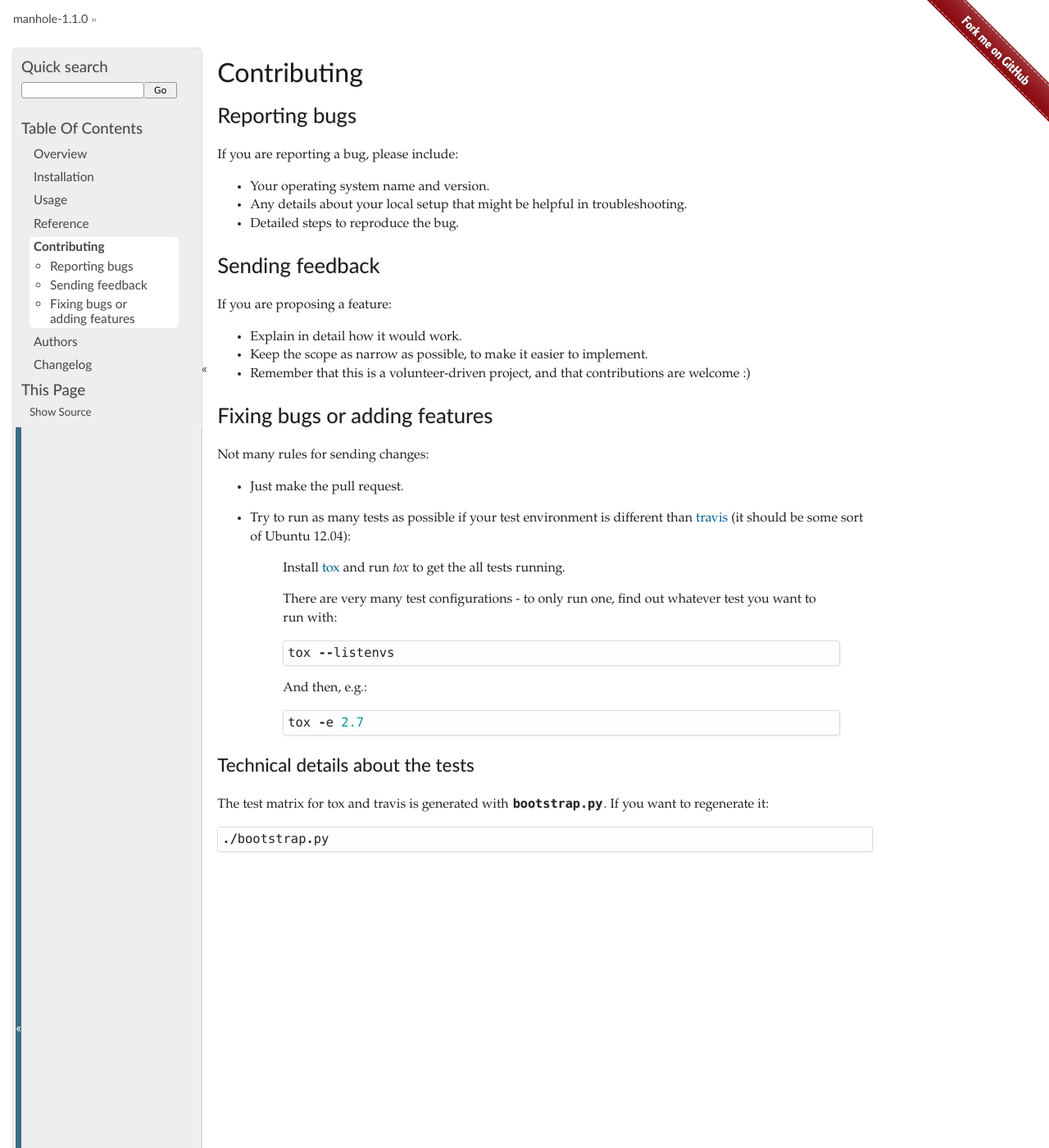
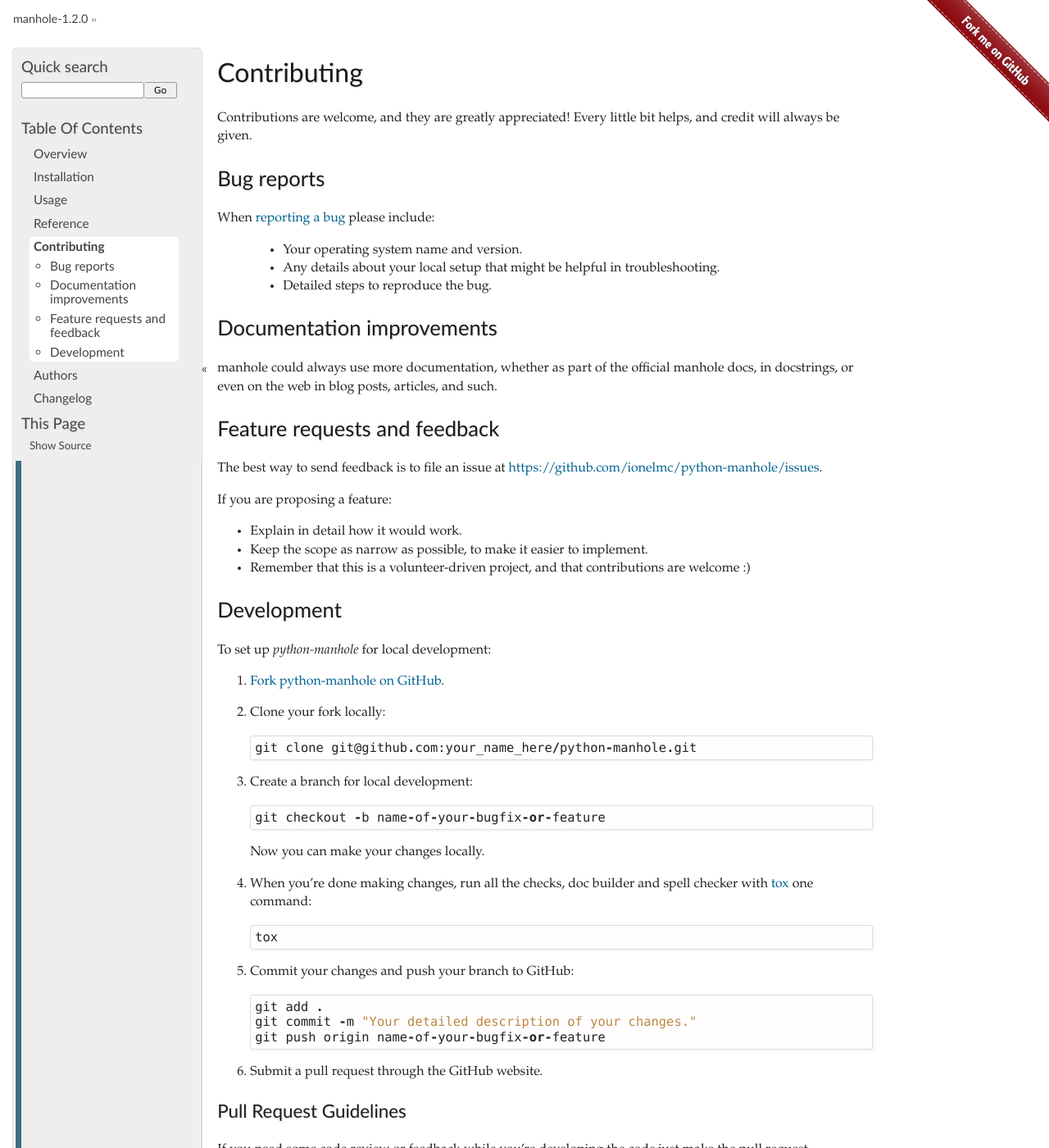
Before and after one commit to ionelmc/python-manhole, a Sphinx documentation site: the page built from docs/contributing.rst, in a window 1280 px wide and 1400 px high. Shown: the whole window at 82% size. Built offline with Sphinx 7.4.7, drawn with Linux system fonts in a browser that asks for light colours; the version number is read from the project's files by our own code; some of the changed text lies outside the part shown.

Commit message:
Update skel.

```diff
--- a/CONTRIBUTING.rst
+++ b/CONTRIBUTING.rst
@@ -2,48 +2,88 @@
 Contributing
 ============
 
-Reporting bugs
-==============
+Contributions are welcome, and they are greatly appreciated! Every
+little bit helps, and credit will always be given.
 
-If you are reporting a bug, please include:
+Bug reports
+===========
 
-* Your operating system name and version.
-* Any details about your local setup that might be helpful in troubleshooting.
-* Detailed steps to reproduce the bug.
+When `reporting a bug <https://github.com/ionelmc/python-manhole/issues>`_ please include:
 
-Sending feedback
-================
+    * Your operating system name and version.
+    * Any details about your local setup that might be helpful in troubleshooting.
+    * Detailed steps to reproduce the bug.
+
+Documentation improvements
+==========================
+
+manhole could always use more documentation, whether as part of the
+official manhole docs, in docstrings, or even on the web in blog posts,
+articles, and such.
+
+Feature requests and feedback
+=============================
+
+The best way to send feedback is to file an issue at https://github.com/ionelmc/python-manhole/issues.
 
 If you are proposing a feature:
 
 * Explain in detail how it would work.
 * Keep the scope as narrow as possible, to make it easier to implement.
-* Remember that this is a volunteer-driven project, and that contributions
-  are welcome :)
+* Remember that this is a volunteer-driven project, and that contributions are welcome :)
 
-Fixing bugs or adding features
-==============================
+Development
+===========
 
-Not many rules for sending changes:
+To set up `python-manhole` for local development:
 
-* Just make the pull request.
-* Try to run as many tests as possible if your test environment is different
-  than `travis <https://travis-ci.org/ionelmc/python-manhole>`_ (it should be
-  some sort of Ubuntu 12.04):
+1. `Fork python-manhole on GitHub <https://github.com/ionelmc/python-manhole/fork>`_.
+2. Clone your fork locally::
 
-    Install `tox <https://testrun.org/tox/latest/>`_ and run `tox` to get the all tests running.
+    git clone git@github.com:your_name_here/python-manhole.git
 
-    There are very many test configurations - to only run one, find out whatever test you want to run with::
+3. Create a branch for local development::
 
-        tox --listenvs
+    git checkout -b name-of-your-bugfix-or-feature
 
-    And then, e.g.::
+   Now you can make your changes locally.
 
-        tox -e 2.7
+4. When you're done making changes, run all the checks, doc builder and spell checker with `tox <http://tox.readthedocs.org/en/latest/install.html>`_ one command::
 
-Technical details about the tests
----------------------------------
+    tox
 
-The test matrix for tox and travis is generated with ``bootstrap.py``. If you want to regenerate it::
+5. Commit your changes and push your branch to GitHub::
 
-    ./bootstrap.py
+    git add .
+    git commit -m "Your detailed description of your changes."
+    git push origin name-of-your-bugfix-or-feature
+
+6. Submit a pull request through the GitHub website.
+
+Pull Request Guidelines
+-----------------------
+
+If you need some code review or feedback while you're developing the code just make the pull request.
+
+For merging, you should:
+
+1. Include passing tests (run ``tox``) [1]_.
+2. Update documentation when there's new API, functionality etc.
+3. Add a note to ``CHANGELOG.rst`` about the changes.
+4. Add yourself to ``AUTHORS.rst``.
+
+.. [1] If you don't have all the necessary python versions available locally you can rely on Travis - it will
+       `run the tests <https://travis-ci.org/ionelmc/python-manhole/pull_requests>`_ for each change you add in the pull request.
+
+       It will be slower though ...
+
+Tips
+----
+
+To run a subset of tests::
+
+    tox -e envname -- py.test -k test_myfeature
+
+To run all the test environments in *parallel* (you need to ``pip install detox``)::
+
+    detox
--- a/docs/conf.py
+++ b/docs/conf.py
@@ -1,6 +1,9 @@
 # -*- coding: utf-8 -*-
-import re
+from __future__ import unicode_literals
+
 import os
+
+
 extensions = [
     'sphinx.ext.autodoc',
     'sphinx.ext.autosummary',
@@ -17,16 +20,17 @@ if os.getenv('SPELLCHECK'):
 
 source_suffix = '.rst'
 master_doc = 'index'
-project = u'manhole'
-copyright = u'2014, Ionel Cristian Mărieș'
-version = release = re.findall(
-    'version="(.*)"',
-    open(os.path.join(os.path.dirname(__file__), '../setup.py')).read()
-)[0]
-
+project = 'manhole'
+year = '2012-2015'
+author = 'Ionel Cristian Mărieș'
+copyright = '{0}, {1}'.format(year, author)
+version = release = '1.2.0'
 import sphinx_py3doc_enhanced_theme
 html_theme = "sphinx_py3doc_enhanced_theme"
 html_theme_path = [sphinx_py3doc_enhanced_theme.get_html_theme_path()]
+html_theme_options = {
+    'githuburl': 'https://github.com/ionelmc/python-manhole/'
+}
 
 pygments_style = 'trac'
 templates_path = ['.']
@@ -37,6 +41,3 @@ html_sidebars = {
    '**': ['searchbox.html', 'globaltoc.html', 'sourcelink.html'],
 }
 html_short_title = '%s-%s' % (project, version)
-html_theme_options = {
-    'githuburl': 'https://github.com/ionelmc/python-manhole/'
-}
```
Also changed, not shown: README.rst (+28 -13 lines), bootstrap.py (deleted, +0 -54 lines), setup.cfg (+18 -4 lines), .travis.yml, 9 other files.
